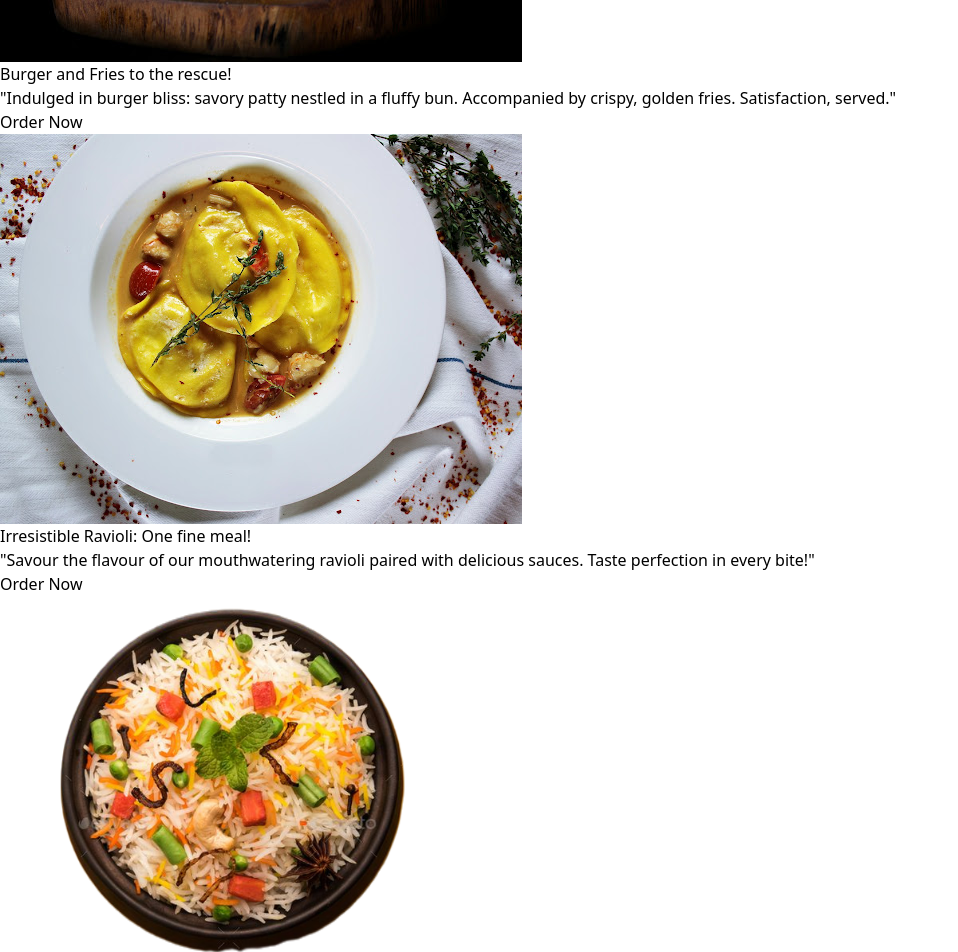
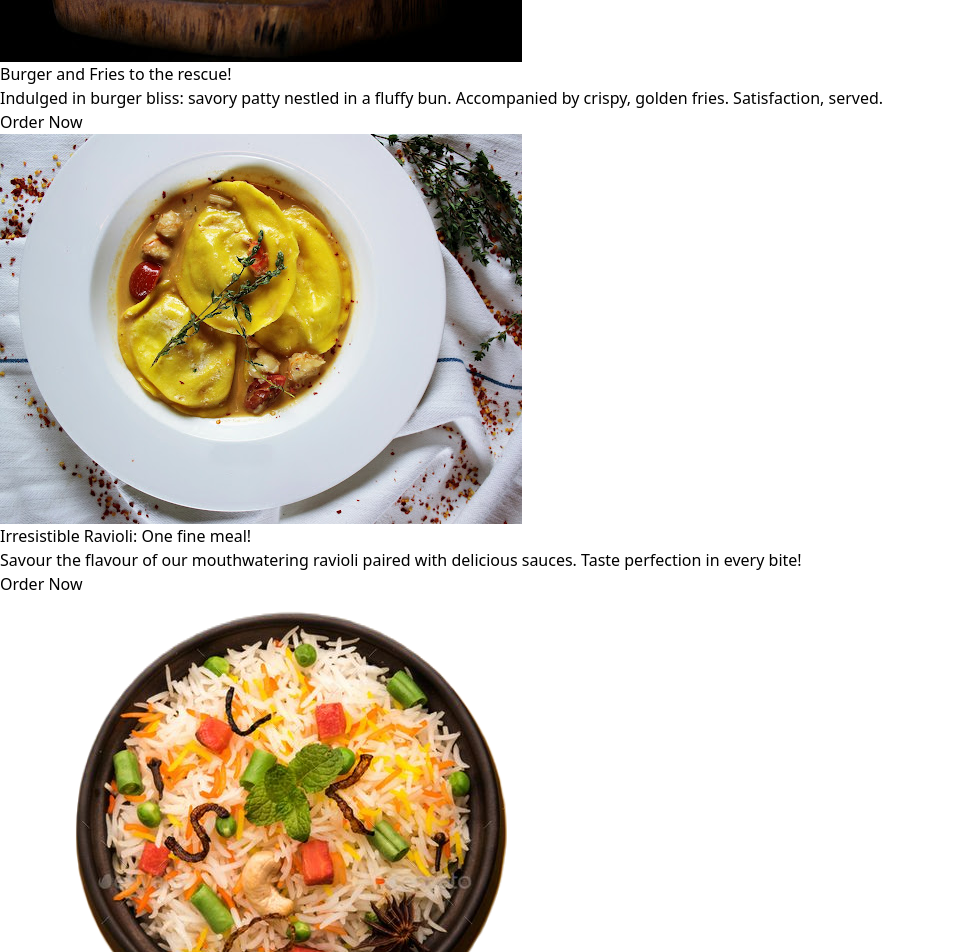
Before and after one commit to Divyamsharma-18/DFoodApp, a React (Vite) app: page / in a window 1280 px wide. Shown: the part 1800-2752 px from the top of the page, without its empty margins (0-958 px from the left). Built offline with nearby package versions, Linux system fonts and the light colour scheme.

Commit message:
Optamize Items.jsx

```diff
--- a/src/Components/Items.jsx
+++ b/src/Components/Items.jsx
@@ -1,62 +1,86 @@
-import React, { useEffect } from 'react'
-import AOS from 'aos'
-import dish1 from '../assets/dish1.jpg'
-import dish2 from '../assets/dish2.jpg'
-import dish3 from '../assets/dish3.jpg'
-import dish4 from '../assets/dish4.png'
-import 'aos/dist/aos.css'
+import React, { useEffect } from 'react';
+import AOS from 'aos';
+import 'aos/dist/aos.css';
+import dish1 from '../assets/dish1.jpg';
+import dish2 from '../assets/dish2.jpg';
+import dish3 from '../assets/dish3.jpg';
+import dish4 from '../assets/dish4.png';
+
+
+
+  const menuItems = [
+    {
+      image: dish1,
+      title: 'Burger for you!',
+      description:
+        'A savory delight, the burger melds seasoned meat and artisanal bread with gourmet toppings for a symphony of flavours in every bite.',
+    },
+    {
+      image: dish2,
+      title: 'Burger and Fries to the rescue!',
+      description:
+        'Indulged in burger bliss: savory patty nestled in a fluffy bun. Accompanied by crispy, golden fries. Satisfaction, served.',
+    },
+    {
+      image: dish3,
+      title: 'Irresistible Ravioli: One fine meal!',
+      description:
+        'Savour the flavour of our mouthwatering ravioli paired with delicious sauces. Taste perfection in every bite!',
+    },
+    {
+      image: dish4,
+      title: 'Biryani for all!',
+      description:
+        'Embark on a flavour journey with our biryani: rich, aromatic, irresistible, where spices weaves tales and rice whispers flavours.',
+    },
+  ];
+
 
 const Items = () => {
   useEffect(() => {
     AOS.init({
       offset: 200,
       duration: 800,
-      easing: "ease-in-sine",
+      easing: 'ease-in-sine',
       delay: 100,
-    })
-  }, [])
+    });
+  }, []);
+
   return (
-    <section id="menu" className='w-full h-fit bg-slate-950 px-12 lg:px-20 lg:py-24 py-20 flex flex-col justify-center items-center gap-10'>
-      <h1 data-aos="zoom-in" className='text-white font-bold text-6xl text-center'>View Our Lip-smacking<span className='text-green-500 italic'> Delicacies</span></h1>
-      <p data-aos="slide-up" className='text-white font-semibold text-2xl text-center'>
+    <section
+      id="menu"
+      className="w-full h-fit bg-slate-950 px-12 lg:px-20 lg:py-24 py-20 flex flex-col justify-center items-center gap-10"
+    >
+      <h1 data-aos="zoom-in" className="text-white font-bold text-6xl text-center">
+        View Our Lip-smacking<span className="text-green-500 italic"> Delicacies</span>
+      </h1>
+      <p data-aos="slide-up" className="text-white font-semibold text-2xl text-center">
         "DFoodAPP: Where Every Bite is a Celebration!"
       </p>
-      <div id='grids' className='flex flex-col lg:flex-row justify-center items-center flex-wrap gap-10'>
-        <div data-aos="slide-up" data-aos-delay="200" className='flex flex-col justify-center items-center gap-4 bg-slate-900 pb-10 lg:w-2/5 w-full rounded-2xl'>
-          <img src={dish1} alt="Dish image" />
-          <div className='w-full flex flex-col justify-center items-center gap-4 px-10'>
-            <h1 className='text-white font-bold text-2xl mt-4 text-center'>Burger for you!</h1>
-            <p className='text-white font-semibold text-lg text-center'>"A savory delight, the burger melds seasoned meat and artisanal bread with gourmet toppings for a symphony of flavours in every bite."</p>
-            <button className='bg-green-500 px-8 py-4 rounded-full hover:bg-orange-500 text-white hover:text-black font-bold mt-2'>Order Now</button>
+      <div
+        id="grids"
+        className="flex flex-col lg:flex-row justify-center items-center flex-wrap gap-10"
+      >
+        {menuItems.map((item, index) => (
+          <div
+            key={index}
+            data-aos="slide-up"
+            data-aos-delay={200 * (index + 1)}
+            className="flex flex-col justify-center items-center gap-4 bg-slate-900 pb-10 lg:w-2/5 w-full rounded-2xl"
+          >
+            <img src={item.image} alt="Dish image" />
+            <div className="w-full flex flex-col justify-center items-center gap-4 px-10">
+              <h1 className="text-white font-bold text-2xl mt-4 text-center">{item.title}</h1>
+              <p className="text-white font-semibold text-lg text-center">{item.description}</p>
+              <button className="bg-green-500 px-8 py-4 rounded-full hover:bg-orange-500 text-white hover:text-black font-bold mt-2">
+                Order Now
+              </button>
+            </div>
           </div>
-        </div>
-        <div data-aos="slide-up" data-aos-delay="200" className='flex flex-col justify-center items-center gap-4 bg-slate-900 pb-10 lg:w-2/5 w-full rounded-2xl'>
-          <img src={dish2} alt="Dish image" />
-          <div className='w-full flex flex-col justify-center items-center gap-4 px-10'>
-            <h1 className='text-white font-bold text-2xl mt-4 text-center'>Burger and Fries to the rescue!</h1>
-            <p className='text-white font-semibold text-lg text-center'>"Indulged in burger bliss: savory patty nestled in a fluffy bun. Accompanied by crispy, golden fries. Satisfaction, served."</p>
-            <button className='bg-green-500 px-8 py-4 rounded-full hover:bg-orange-500 text-white hover:text-black font-bold mt-2'>Order Now</button>
-          </div>
-        </div>
-        <div data-aos="slide-up" data-aos-delay="200" className='flex flex-col justify-center items-center gap-4 bg-slate-900 pb-10 lg:w-2/5 w-full rounded-2xl'>
-          <img src={dish3} alt="Dish image" />
-          <div className='w-full flex flex-col justify-center items-center gap-4 px-10'>
-            <h1 className='text-white font-bold text-2xl mt-4 text-center'>Irresistible Ravioli: One fine meal!</h1>
-            <p className='text-white font-semibold text-lg text-center'>"Savour the flavour of our mouthwatering ravioli paired with delicious sauces. Taste perfection in every bite!"</p>
-            <button className='bg-green-500 px-8 py-4 rounded-full hover:bg-orange-500 text-white hover:text-black font-bold mt-2'>Order Now</button>
-          </div>
-        </div>
-        <div data-aos="slide-up" data-aos-delay="200" className='flex flex-col justify-center items-center gap-4 bg-slate-900 pb-10 lg:w-2/5 w-full rounded-2xl'>
-          <img src={dish4} height={450} width={450} alt="Dish image" />
-          <div className='w-full flex flex-col justify-center items-center gap-4 px-10'>
-            <h1 className='text-white font-bold text-2xl mt-4 text-center'>Biryani for all!</h1>
-            <p className='text-white font-semibold text-lg text-center'>Embark on a flavour journey with our biryani: rich, aromatic, irresistible, where spices weaves tales and rice whispers flavours.</p>
-            <button className='bg-green-500 px-8 py-4 rounded-full hover:bg-orange-500 text-white hover:text-black font-bold mt-2'>Order Now</button>
-          </div>
-        </div>
+        ))}
       </div>
     </section>
-  )
-}
+  );
+};
 
-export default Items
+export default Items;
```
